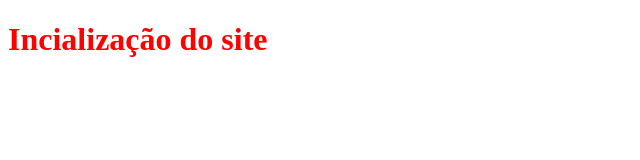
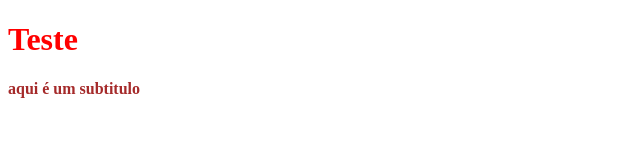
Before and after one commit to Eric-Pinheiro/repworkshop, a plain HTML site: page index.html in a window 1280 px wide. Shown: the whole page, without its empty margins (0-640 px from the left). Drawn offline with Linux system fonts and the light colour scheme.

Commit message:
refactor: alteração do titulo

```diff
--- a/index.html
+++ b/index.html
@@ -7,7 +7,7 @@
     <link rel="stylesheet" href="style.css">
 </head>
 <body>
-    <h1 class="titulo">Incialização do site</h1>
-    <p class="subtitulo"> </p>
+    <h1 class="titulo">Teste</h1>
+    <p class="subtitulo"> aqui é um subtitulo</p>
 </body>
 </html>
```
